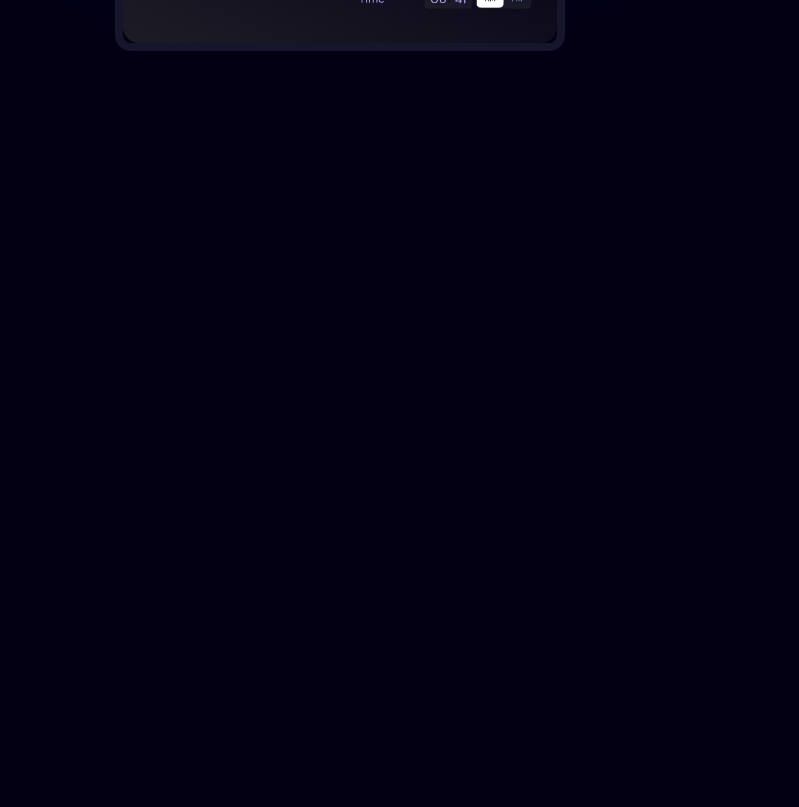
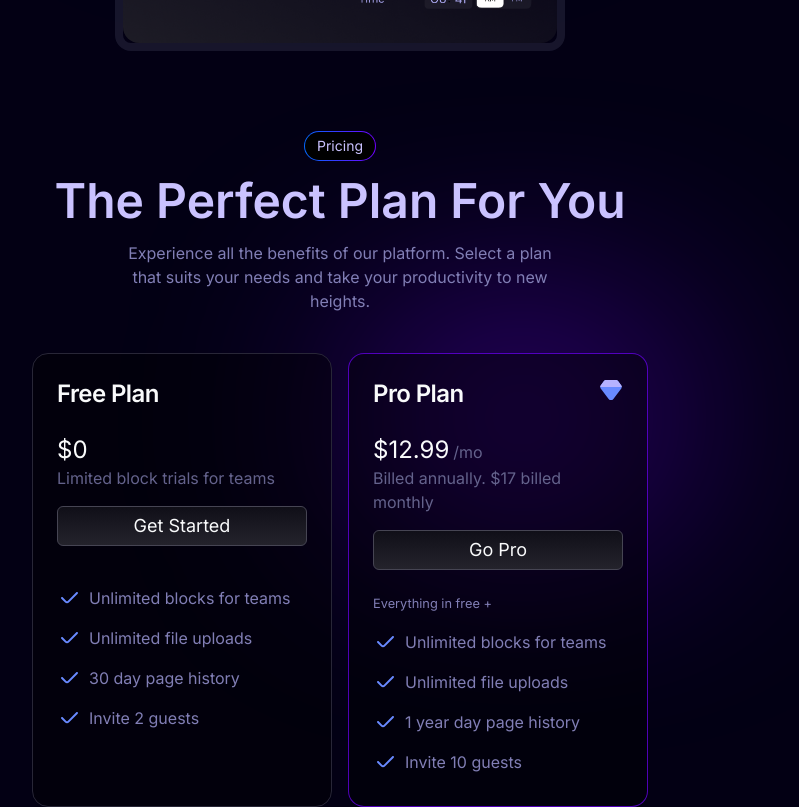
Before and after one commit to mrokonuzzaman040/employee-mamagement, a Next.js app: page / in a window 1280 px wide. Shown: the part 1760-2567 px from the top of the page, without its empty margins (300-1099 px from the left). Before the commit the page ends 1811 px from the top, so only its background shows below. Built offline with nearby package versions, Linux system fonts and the light colour scheme.

Commit message:
Add new dependencies and update existing ones

```diff
--- a/src/app/(site)/page.tsx
+++ b/src/app/(site)/page.tsx
@@ -1,17 +1,23 @@
+import React from 'react';
+import Image from 'next/image';
 import TitleSection from '@/components/landing-page/title-section';
 import { Button } from '@/components/ui/button';
-import Image from 'next/image';
-import React from 'react';
-import { CLIENTS } from '@/lib/constants';
+import CustomCard from '@/components/landing-page/custom-card';
+import { CardContent, CardTitle } from '@/components/ui/card';
+import clsx from 'clsx';
+import { CLIENTS, PRICING_CARDS, PRICING_PLANS } from '@/lib/constants';
 
 // Imported Imagess
 import Banner from '../../../public/appBanner.png';
 import Cal from '../../../public/cal.png';
+import Diamond from '../../../public/icons/diamond.svg';
+import CheckIcon from '../../../public/icons/check.svg';
 
 
 const HomePage = () => {
     return (
         <>
+            {/* Header Section */}
             <section
                 className=" overflow-hidden
         px-4
@@ -47,7 +53,7 @@ const HomePage = () => {
             bg-background
           "
                     >
-                        Get Cypress Free
+                        Get TeamSphere Free
                     </Button>
                 </div>
 
@@ -82,7 +88,7 @@ const HomePage = () => {
                 </div>
 
             </section>
-
+            {/* logo image with btn section */}
             <section className='relative'>
                 <div className="
                 overflow-hidden
@@ -142,7 +148,7 @@ const HomePage = () => {
                     ))}
                 </div>
             </section >
-
+            {/* Features Section */}
             <section
                 className="px-4
         sm:px-6
@@ -190,6 +196,125 @@ const HomePage = () => {
                     />
                 </div>
             </section>
+            {/* Pricing Section */}
+            <section
+                className="mt-20
+        px-4
+        sm:px-6
+      "
+            >
+                <TitleSection
+                    title="The Perfect Plan For You"
+                    subheading="Experience all the benefits of our platform. Select a plan that suits your needs and take your productivity to new heights."
+                    pill="Pricing"
+                />
+                <div
+                    className="flex
+        flex-col-reverse
+        sm:flex-row
+        gap-4
+        justify-center
+        sm:items-stretch
+        items-center
+        mt-10
+        "
+                >
+                    {PRICING_CARDS.map((card) => (
+                        <CustomCard
+                            key={card.planType}
+                            className={clsx(
+                                'w-[300px] rounded-2xl dark:bg-black/40 background-blur-3xl relative',
+                                {
+                                    'border-brand-primaryPurple/70':
+                                        card.planType === PRICING_PLANS.proplan,
+                                }
+                            )}
+                            cardHeader={
+                                <CardTitle
+                                    className="text-2xl
+                  font-semibold
+              "
+                                >
+                                    {card.planType === PRICING_PLANS.proplan && (
+                                        <>
+                                            <div
+                                                className="hidden dark:block w-full blur-[120px] rounded-full h-32
+                        absolute
+                        bg-brand-primaryPurple/80
+                        -z-10
+                        top-0
+                      "
+                                            />
+                                            <Image
+                                                src={Diamond}
+                                                alt="Pro Plan Icon"
+                                                className="absolute top-6 right-6"
+                                            />
+                                        </>
+                                    )}
+                                    {card.planType}
+                                </CardTitle>
+                            }
+                            cardContent={
+                                <CardContent key={card.planType} className="p-0">
+                                    <span
+                                        className="font-normal
+                    text-2xl
+                "
+                                    >
+                                        ${card.price}
+                                    </span>
+                                    {+card.price > 0 ? (
+                                        <span className="dark:text-washed-purple-800 ml-1">
+                                            /mo
+                                        </span>
+                                    ) : (
+                                        ''
+                                    )}
+                                    <p className="dark:text-washed-purple-800">
+                                        {card.description}
+                                    </p>
+                                    <Button
+                                        variant="btn-primary"
+                                        className="whitespace-nowrap w-full mt-4"
+                                    >
+                                        {card.planType === PRICING_PLANS.proplan
+                                            ? 'Go Pro'
+                                            : 'Get Started'}
+                                    </Button>
+                                </CardContent>
+                            }
+                            cardFooter={
+                                <ul
+                                    className="font-normal
+                  flex
+                  mb-2
+                  flex-col
+                  gap-4
+                "
+                                >
+                                    <small>{card.highlightFeature}</small>
+                                    {card.freatures.map((feature) => (
+                                        <li
+                                            key={feature}
+                                            className="flex
+                      items-center
+                      gap-2
+                    "
+                                        >
+                                            <Image
+                                                src={CheckIcon}
+                                                alt="Check Icon"
+                                            />
+                                            {feature}
+                                        </li>
+                                    ))}
+                                </ul>
+                            }
+                        />
+                    ))}
+                </div>
+            </section>
         </>
     );
 };
--- /dev/null
+++ b/src/components/landing-page/custom-card.tsx
@@ -0,0 +1,37 @@
+import React from 'react';
+import { Card, CardContent, CardFooter, CardHeader } from '../ui/card';
+import { cn } from '@/lib/utils';
+
+type CardProps = React.ComponentProps<typeof Card>;
+type CustomCardProps = CardProps & {
+    cardHeader?: React.ReactNode;
+    cardContent?: React.ReactNode;
+    cardFooter?: React.ReactNode;
+};
+
+const CustomCard: React.FC<CustomCardProps> = ({
+    className,
+    cardHeader,
+    cardContent,
+    cardFooter,
+    ...props
+}) => {
+    return (
+        <Card
+            className={cn('w-[380px]', className)}
+            {...props}
+        >
+            <CardHeader>{cardHeader}</CardHeader>
+            <CardContent
+                className="grid
+        gap-4
+      "
+            >
+                {cardContent}
+            </CardContent>
+            <CardFooter>{cardFooter}</CardFooter>
+        </Card>
+    );
+};
+
+export default CustomCard;
--- /dev/null
+++ b/src/components/ui/card.tsx
@@ -0,0 +1,79 @@
+import * as React from "react"
+
+import { cn } from "@/lib/utils"
+
+const Card = React.forwardRef<
+    HTMLDivElement,
+    React.HTMLAttributes<HTMLDivElement>
+>(({ className, ...props }, ref) => (
+    <div
+        ref={ref}
+        className={cn(
+            "rounded-lg border bg-card text-card-foreground shadow-sm",
+            className
+        )}
+        {...props}
+    />
+))
+Card.displayName = "Card"
+
+const CardHeader = React.forwardRef<
+    HTMLDivElement,
+    React.HTMLAttributes<HTMLDivElement>
+>(({ className, ...props }, ref) => (
+    <div
+        ref={ref}
+        className={cn("flex flex-col space-y-1.5 p-6", className)}
+        {...props}
+    />
+))
+CardHeader.displayName = "CardHeader"
+
+const CardTitle = React.forwardRef<
+    HTMLParagraphElement,
+    React.HTMLAttributes<HTMLHeadingElement>
+>(({ className, ...props }, ref) => (
+    <h3
+        ref={ref}
+        className={cn(
+            "text-2xl font-semibold leading-none tracking-tight",
+            className
+        )}
+        {...props}
+    />
+))
+CardTitle.displayName = "CardTitle"
+
+const CardDescription = React.forwardRef<
+    HTMLParagraphElement,
+    React.HTMLAttributes<HTMLParagraphElement>
+>(({ className, ...props }, ref) => (
+    <p
+        ref={ref}
+        className={cn("text-sm text-muted-foreground", className)}
+        {...props}
+    />
+))
+CardDescription.displayName = "CardDescription"
+
+const CardContent = React.forwardRef<
+    HTMLDivElement,
+    React.HTMLAttributes<HTMLDivElement>
+>(({ className, ...props }, ref) => (
+    <div ref={ref} className={cn("p-6 pt-0", className)} {...props} />
+))
+CardContent.displayName = "CardContent"
+
+const CardFooter = React.forwardRef<
+    HTMLDivElement,
+    React.HTMLAttributes<HTMLDivElement>
+>(({ className, ...props }, ref) => (
+    <div
+        ref={ref}
+        className={cn("flex items-center p-6 pt-0", className)}
+        {...props}
+    />
+))
+CardFooter.displayName = "CardFooter"
+
+export { Card, CardHeader, CardFooter, CardTitle, CardDescription, CardContent }
```
Also changed, not shown: package.json (+40 -12 lines), 1 other file (tests, documents, lock files or other folders).
